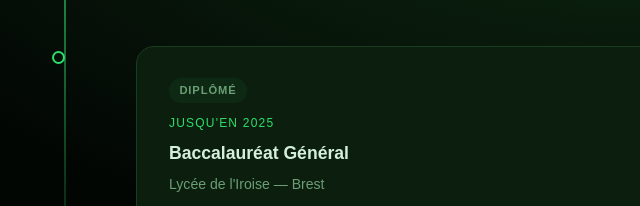
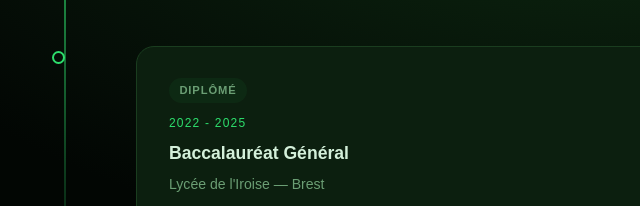
Before and after one commit to RGug/portfolio, a plain HTML site: page index.html in a window 1280 px wide. Shown: the part 1245-1451 px from the top of the page, 0-640 px from the left. Drawn offline with Linux system fonts and the light colour scheme.

Commit message:
Update index.html

```diff
--- a/index.html
+++ b/index.html
@@ -96,7 +96,7 @@
           <div class="tl-dot"></div>
           <div class="tl-content">
             <span class="tl-badge tl-badge-past">Diplômé</span>
-            <div class="tl-date">Jusqu'en 2025</div>
+            <div class="tl-date">2022 - 2025</div>
             <h3 class="tl-title">Baccalauréat Général</h3>
             <p class="tl-school">Lycée de l'Iroise — Brest</p>
             <p class="tl-detail">
```
